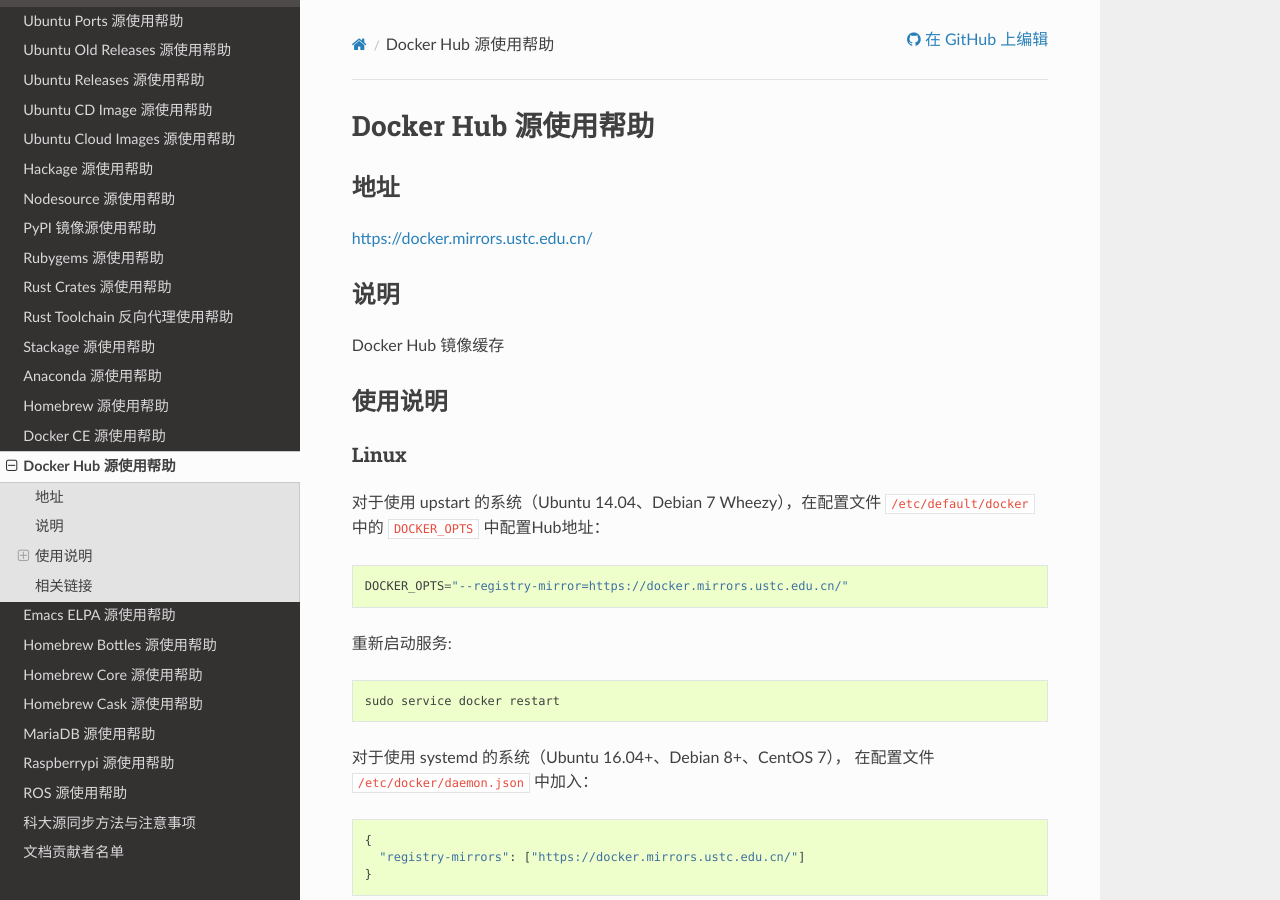
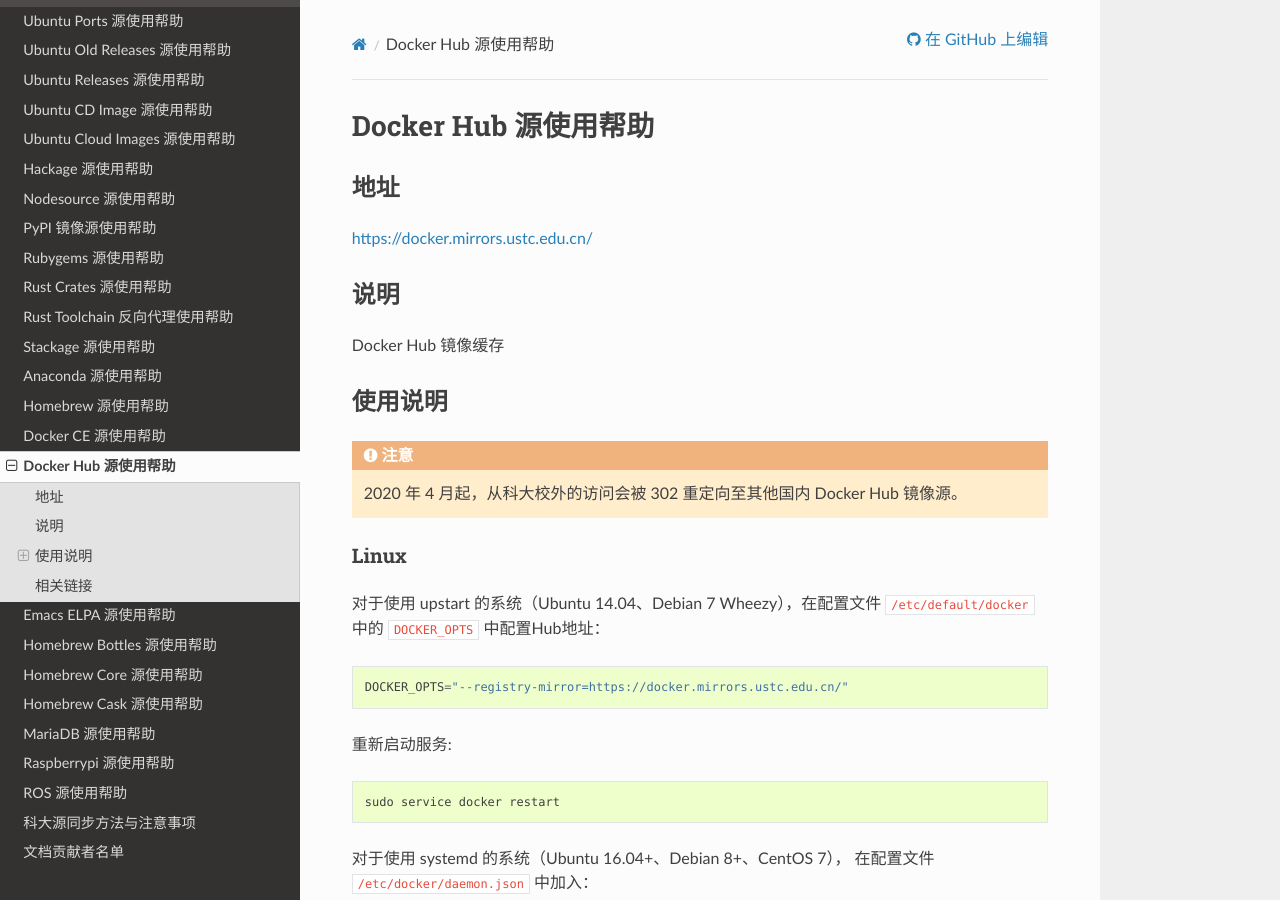
Before and after one commit to ustclug/mirrorhelp, a Sphinx documentation site: the page built from source/dockerhub.rst, in a window 1280 px wide and 900 px high. Built offline with Sphinx 7.4.7 and the Read the Docs theme 2.0.0, drawn with Linux system fonts in a browser that asks for light colours; pages that are not in the unit, such as notebooks, are missing from menus.

Commit message:
Update dockerhub docs
Resolves #158

```diff
--- a/source/dockerhub.rst
+++ b/source/dockerhub.rst
@@ -14,6 +14,9 @@
 
 使用说明
 ========
+
+.. attention::
+    2020 年 4 月起，从科大校外的访问会被 302 重定向至其他国内 Docker Hub 镜像源。
 
 Linux
 -----
```
